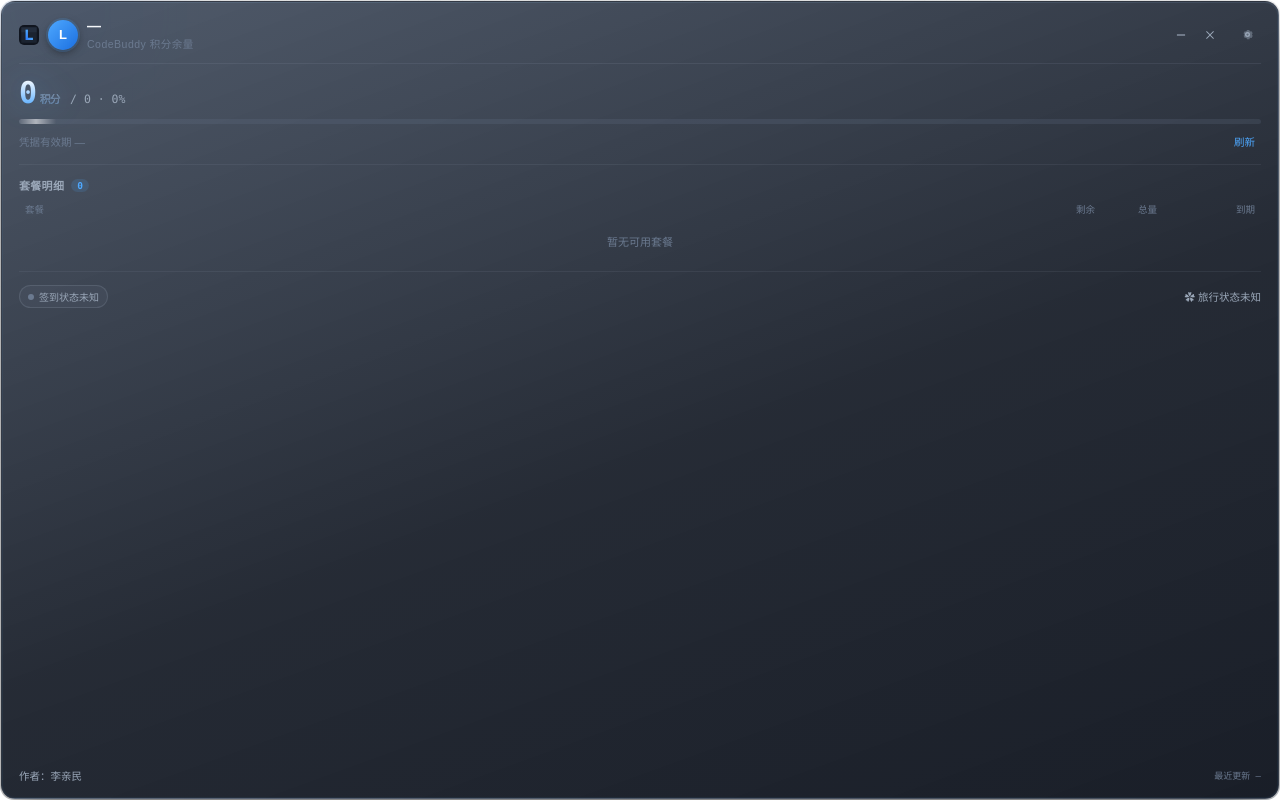
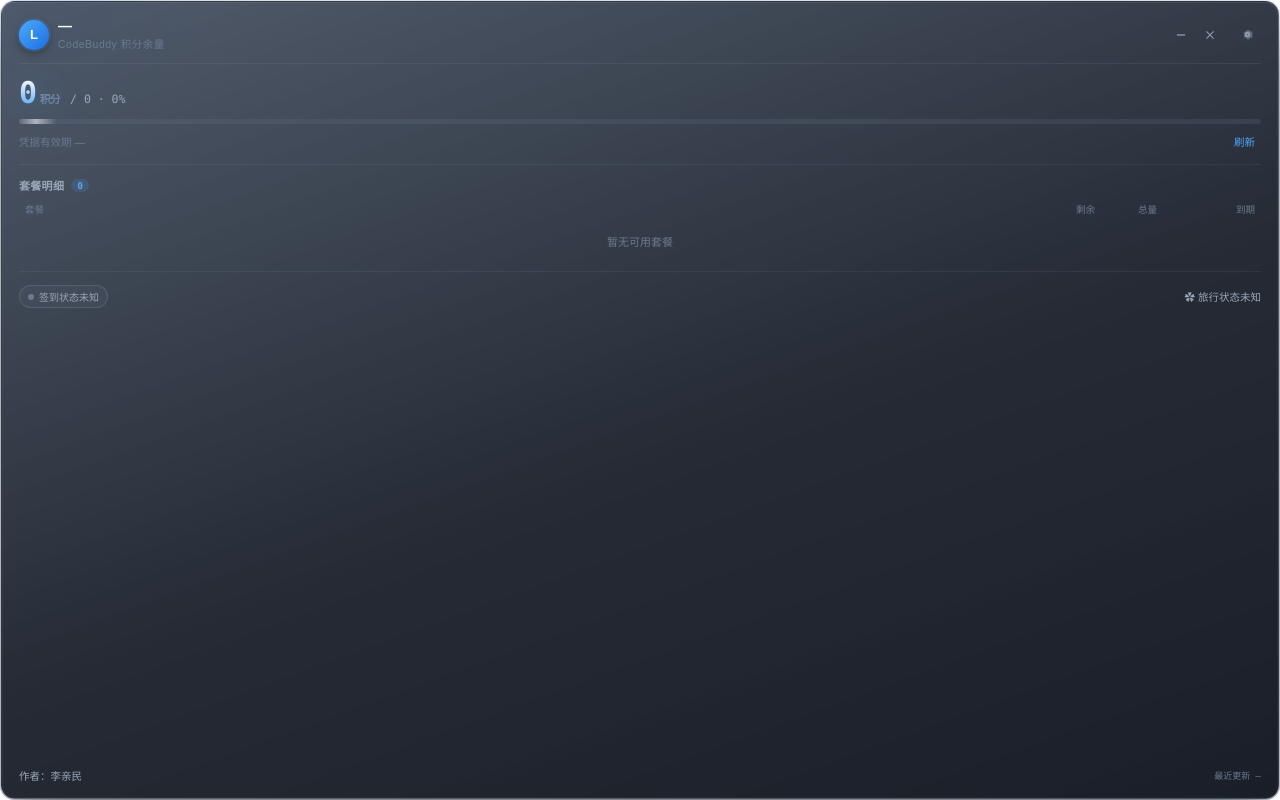
Before and after one commit to xiaoxi-li/codebuddy-usage, a plain HTML site: page frontend/index.html in a window 1280 px wide. Drawn offline with Linux system fonts and the light colour scheme.

Commit message:
style: 移除主卡片品牌图标

```diff
--- a/frontend/index.html
+++ b/frontend/index.html
@@ -26,7 +26,6 @@
 
       <!-- 1. 账号区 / 可拖动标题栏 -->
       <header class="account-row drag-region" style="--wails-draggable: drag;">
-        <img class="brand-logo" src="logo.png" alt="L" onerror="this.style.display='none'">
         <div class="avatar-wrap" id="avatarWrap">
           <span class="avatar-fallback" id="avatarFallback">L</span>
           <img id="avatar" alt="" class="avatar hidden" onerror="this.classList.add('hidden');document.getElementById('avatarFallback').classList.remove('hidden');">
```
